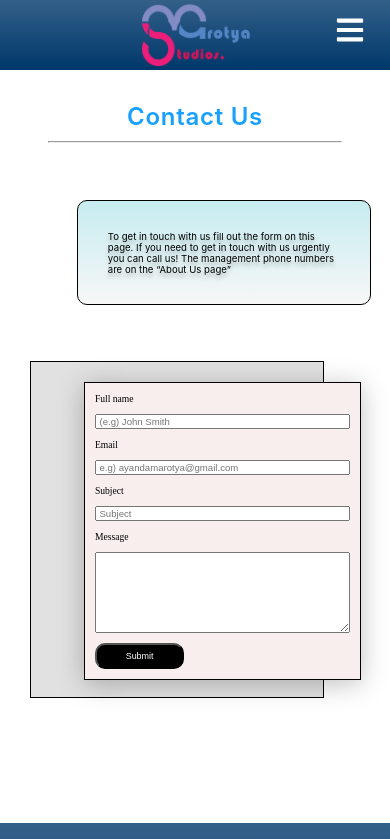
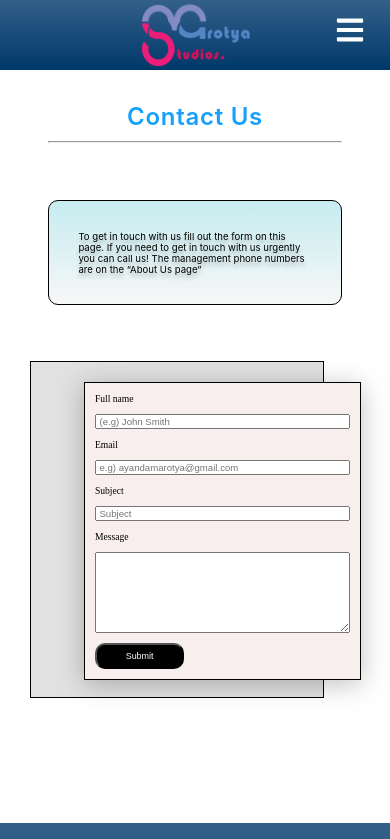
Before and after one commit to andilemarotya/marotya-studios, a React (Create React App) app in the folder frontend/: page /contact in a window 390 px wide. Shown: the top 839 px of the page. Built offline with nearby package versions, Linux system fonts and the light colour scheme.

Commit message:
mobile contact us

```diff
--- a/frontend/src/Styles/Contact.css
+++ b/frontend/src/Styles/Contact.css
@@ -106,6 +106,7 @@
 
     .us {
         position: none;
+        left: 0;
         width: 100%;
         font-size: .6rem;
     }
@@ -147,6 +148,7 @@
 
     .us {
         position: none;
+        left: 0;
         width: 100%;
         font-size: .6rem;
     }
```
